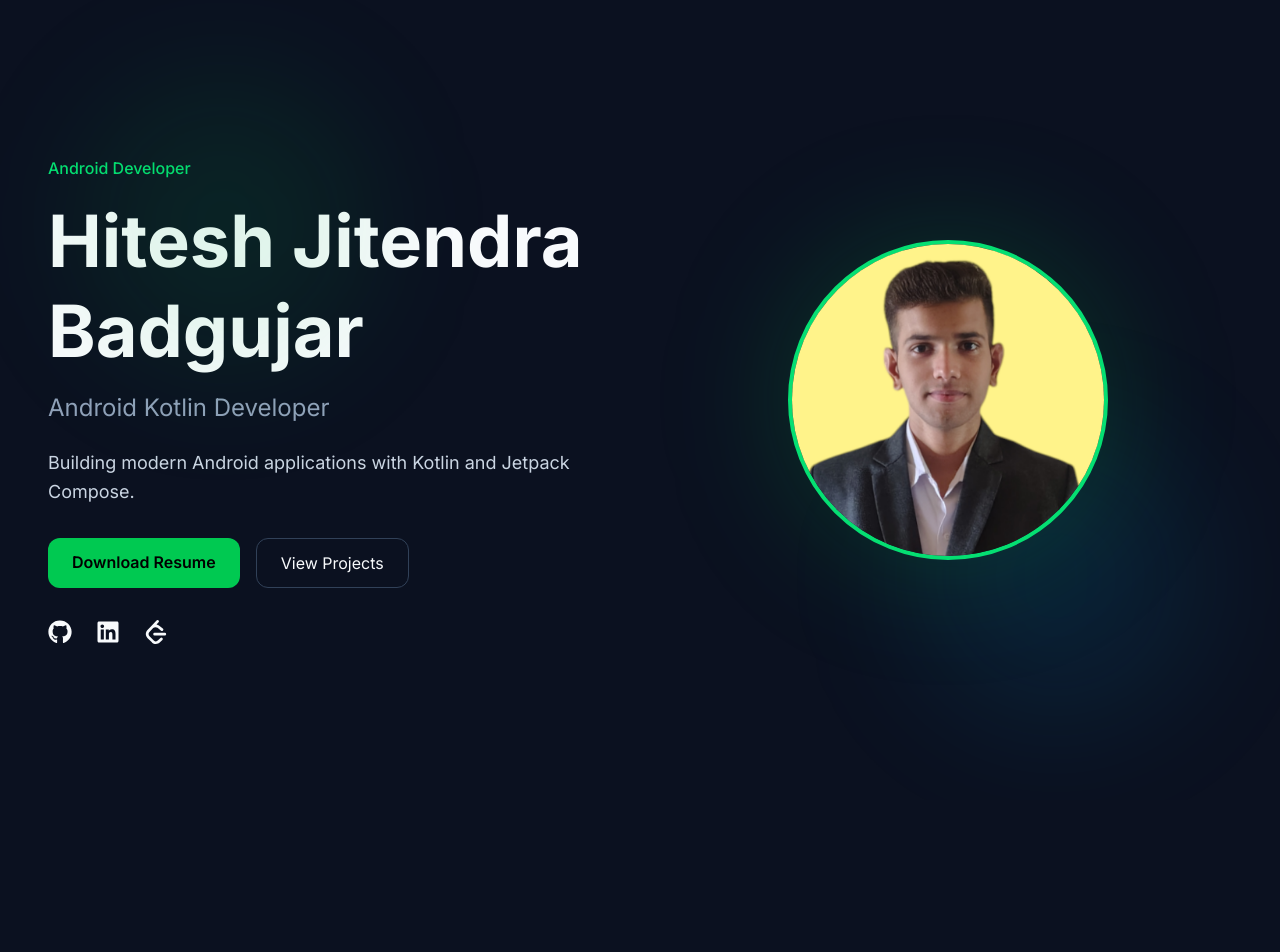
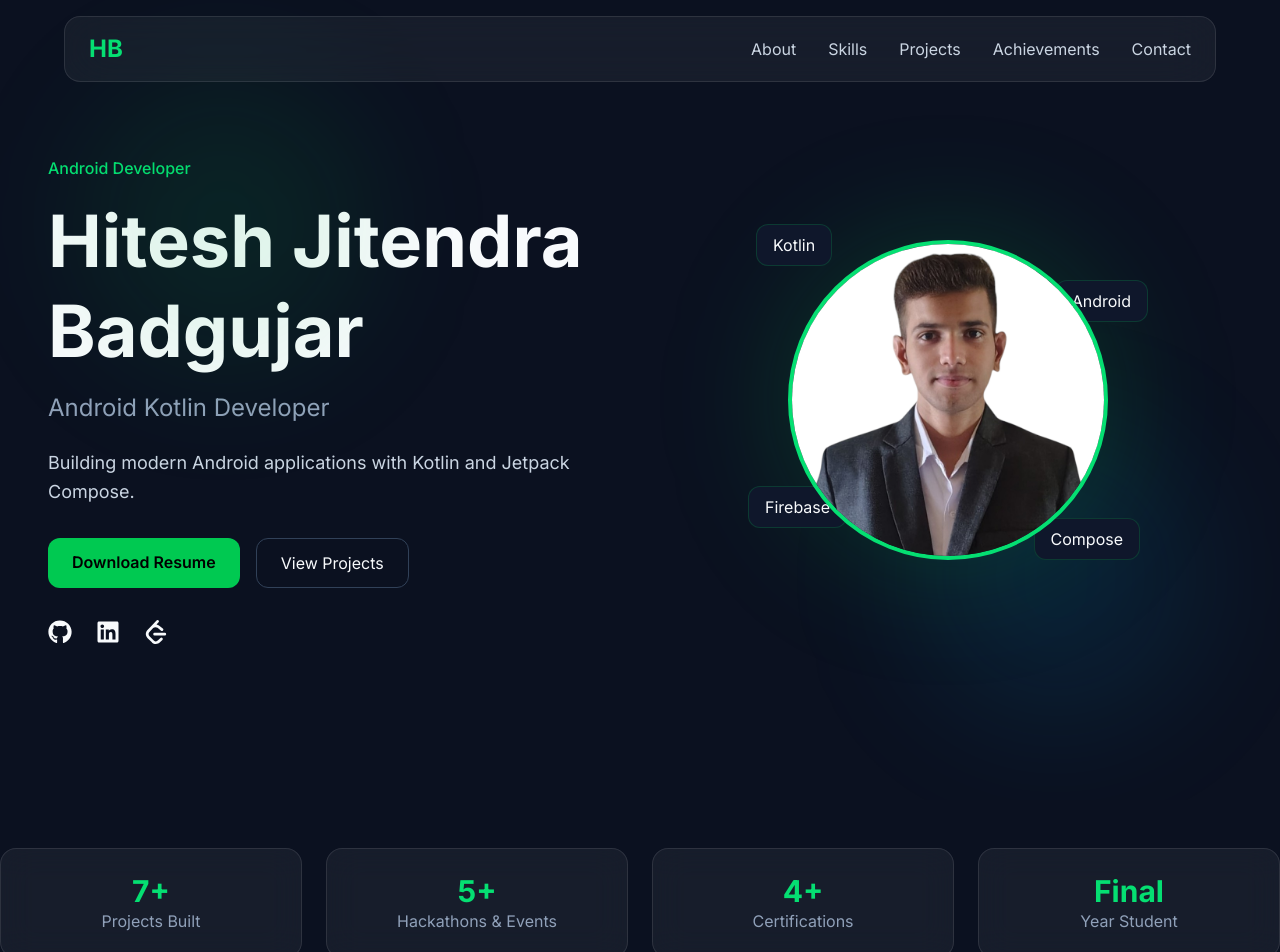
Before and after one commit to Hitesh-1501/portfolio, a React (Vite) app: page / in a window 1280 px wide. Shown: the top 952 px of the page. Before the commit the page ends 800 px from the top, so only its background shows below. Built offline with nearby package versions, Linux system fonts and the light colour scheme.

Commit message:
Add premium navbar, quick stats and floating tech badges

```diff
--- a/src/App.jsx
+++ b/src/App.jsx
@@ -3,13 +3,17 @@ import reactLogo from './assets/react.svg'
 import viteLogo from './assets/vite.svg'
 import heroImg from './assets/hero.png'
 import './App.css'
+import Navbar from "./components/Navbar"
 import Hero from "./sections/Hero"
+import QuickStats from "./components/QuickStats"
 
 
 function App() {
   return (
-     <>
+    <>
+      <Navbar />
       <Hero />
+      <QuickStats />
     </>
   )
 }
--- /dev/null
+++ b/src/components/FloatingTech.jsx
@@ -0,0 +1,71 @@
+const FloatingTech = () => {
+  return (
+    <>
+      <div
+        className="
+          absolute
+          -top-4
+          -left-8
+          bg-slate-900
+          border
+          border-green-500/20
+          px-4
+          py-2
+          rounded-xl
+        "
+      >
+        Kotlin
+      </div>
+
+      <div
+        className="
+          absolute
+          top-10
+          -right-10
+          bg-slate-900
+          border
+          border-green-500/20
+          px-4
+          py-2
+          rounded-xl
+        "
+      >
+        Android
+      </div>
+
+      <div
+        className="
+          absolute
+          bottom-8
+          -left-10
+          bg-slate-900
+          border
+          border-green-500/20
+          px-4
+          py-2
+          rounded-xl
+        "
+      >
+        Firebase
+      </div>
+
+      <div
+        className="
+          absolute
+          bottom-0
+          -right-8
+          bg-slate-900
+          border
+          border-green-500/20
+          px-4
+          py-2
+          rounded-xl
+        "
+      >
+        Compose
+      </div>
+    </>
+  )
+}
+
+export default FloatingTech
--- /dev/null
+++ b/src/components/Navbar.jsx
@@ -0,0 +1,62 @@
+import { motion } from "framer-motion"
+
+const Navbar = () => {
+  return (
+    <motion.nav
+      initial={{ y: -80 }}
+      animate={{ y: 0 }}
+      transition={{ duration: 0.6 }}
+      className="
+        fixed
+        top-4
+        left-1/2
+        -translate-x-1/2
+        z-50
+        w-[95%]
+        max-w-6xl
+      "
+    >
+      <div
+        className="
+          backdrop-blur-xl
+          bg-white/5
+          border
+          border-white/10
+          rounded-2xl
+          px-6
+          py-4
+          flex
+          items-center
+          justify-between
+        "
+      >
+        <div
+          className="
+            text-green-400
+            font-bold
+            text-2xl
+          "
+        >
+          HB
+        </div>
+
+        <div
+          className="
+            hidden
+            md:flex
+            gap-8
+            text-slate-300
+          "
+        >
+          <a href="#about">About</a>
+          <a href="#skills">Skills</a>
+          <a href="#projects">Projects</a>
+          <a href="#achievements">Achievements</a>
+          <a href="#contact">Contact</a>
+        </div>
+      </div>
+    </motion.nav>
+  )
+}
+
+export default Navbar
--- /dev/null
+++ b/src/components/QuickStats.jsx
@@ -0,0 +1,69 @@
+import { motion } from "framer-motion"
+
+const stats = [
+  {
+    value: "7+",
+    label: "Projects Built",
+  },
+  {
+    value: "5+",
+    label: "Hackathons & Events",
+  },
+  {
+    value: "4+",
+    label: "Certifications",
+  },
+  {
+    value: "Final",
+    label: "Year Student",
+  },
+]
+
+const QuickStats = () => {
+  return (
+    <section className="py-12">
+      <div
+        className="
+          grid
+          grid-cols-2
+          lg:grid-cols-4
+          gap-6
+        "
+      >
+        {stats.map((stat) => (
+          <motion.div
+            whileHover={{
+              y: -8,
+            }}
+            key={stat.label}
+            className="
+              backdrop-blur-lg
+              bg-white/5
+              border
+              border-white/10
+              rounded-2xl
+              p-6
+              text-center
+            "
+          >
+            <h3
+              className="
+                text-green-400
+                text-3xl
+                font-bold
+              "
+            >
+              {stat.value}
+            </h3>
+
+            <p className="text-slate-400">
+              {stat.label}
+            </p>
+          </motion.div>
+        ))}
+      </div>
+    </section>
+  )
+}
+
+export default QuickStats
--- a/src/sections/Hero.jsx
+++ b/src/sections/Hero.jsx
@@ -10,6 +10,7 @@ import Container from "../components/Container"
 import { personalInfo } from "../data/portfolioData"
 
 import profileImage from "../assets/images/hitesh_photo.png"
+import FloatingTech from "../components/FloatingTech"
 
 const Hero = () => {
   return (
@@ -199,6 +200,8 @@ const Hero = () => {
               "
               />
 
+              <FloatingTech />
+
               <img
                 src={profileImage}
                 alt="Hitesh"
```
Also changed, not shown: src/assets/images/hitesh_photo.png.
